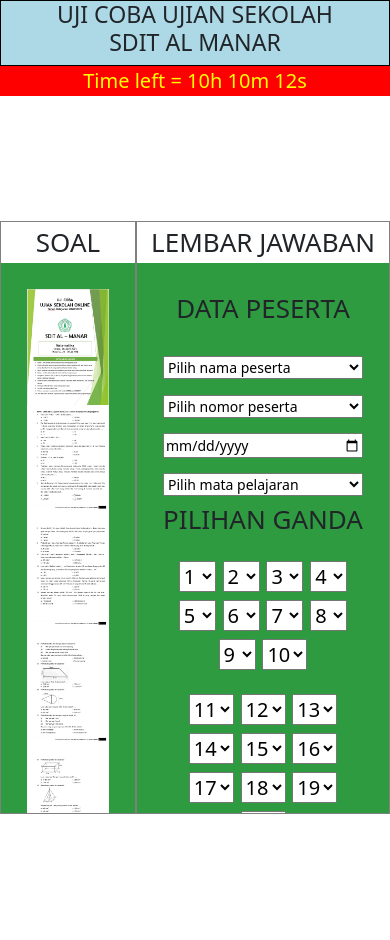
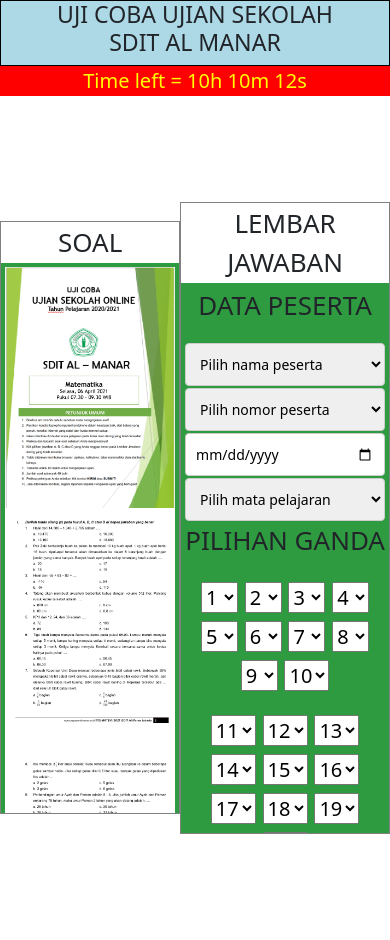
Before and after one commit to sditalmanar/sditalmanar.github.io, a plain HTML site: page Soal1.html in a window 390 px wide. Drawn offline with nearby package versions, Linux system fonts and the light colour scheme; a script that the page names is missing.

Commit message:
Update style.css

```diff
--- a/style.css
+++ b/style.css
@@ -64,7 +64,7 @@ select {
   display: block;
   width: 100%;
   height: 550px;
-  padding: 1em;
+  padding: 1vw;
   overflow-y: scroll;
   text-align: center;
 }
@@ -117,6 +117,11 @@ select {
 
 .form-dropdown {
   font-size: 14px;
+  width: 100%;
+  padding: 10px;
+  border: 1px solid #ccc;
+  border-radius: 4px;
+  resize: vertical;
 }
 
 .demo{
@@ -142,3 +147,23 @@ select {
   padding: 1%;
   border: 4px solid black;
   margin: .5em auto;}
+
+
+  .col-75 {
+    float: center;
+    width: 100%;
+  }
+
+  /* Clear floats after the columns */
+  .row:after {
+    content: "";
+    display: table;
+    clear: both;
+  }
+
+  /* Responsive layout - when the screen is less than 600px wide, make the two columns stack on top of each other instead of next to each other */
+  @media screen and (max-width: 600px) {
+    .col-75 {
+      width: 100%;
+    }
+  }
```
